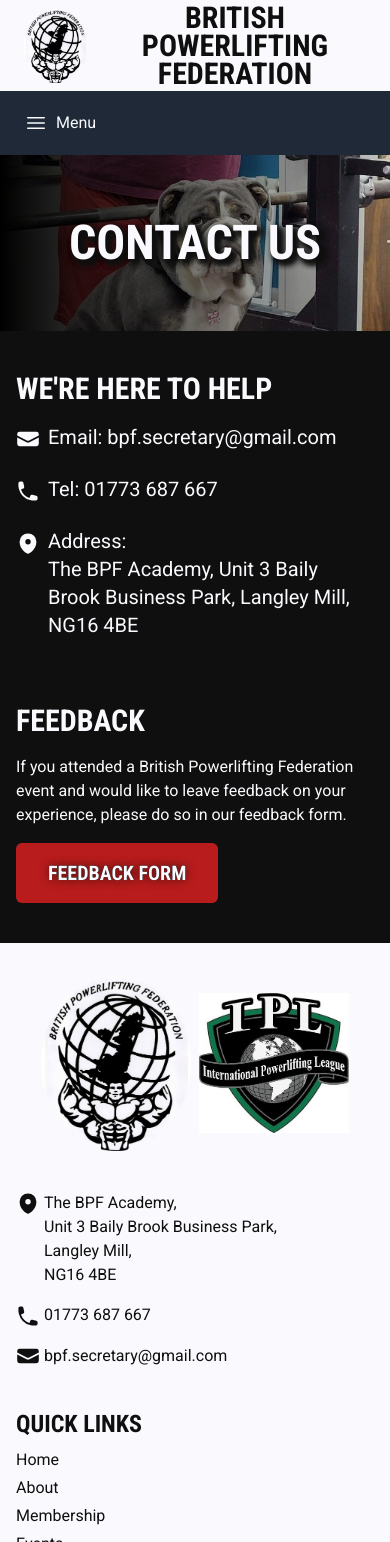
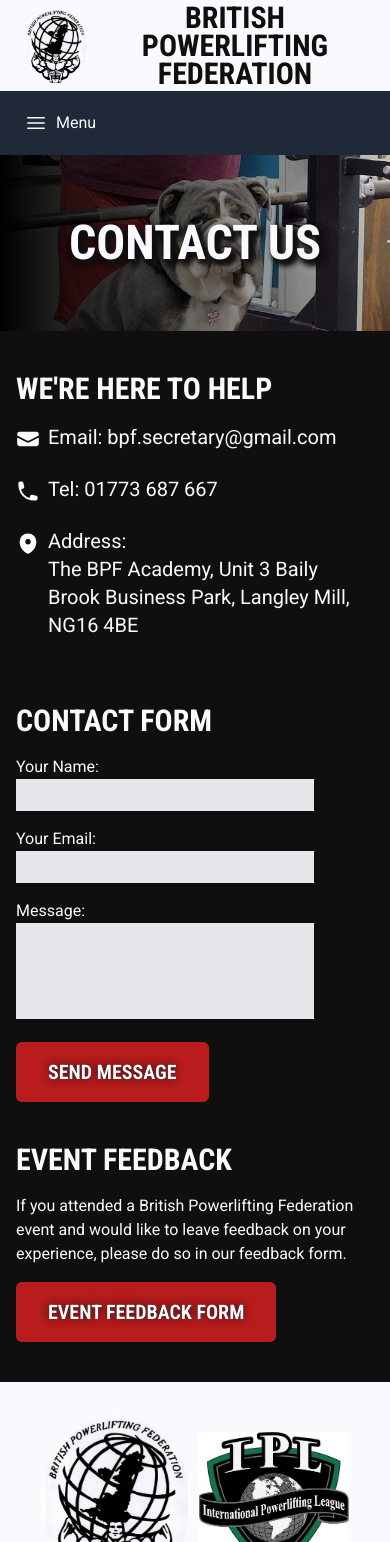
Before and after one commit to iamscottfreeman/bplf.co.uk, a Next.js app: page /contact in a window 390 px wide. Shown: the top 1542 px of the page. Built offline with nearby package versions, Linux system fonts and the light colour scheme.

Commit message:
Contact form

```diff
--- a/package.json
+++ b/package.json
@@ -20,6 +20,7 @@
     "image-size": "^1.0.2",
     "keen-slider": "^6.8.5",
     "next": "^13.4.8",
+    "nodemailer": "^6.9.4",
     "patch-package": "^7.0.0",
     "postcss": "8.4.24",
     "postinstall-postinstall": "^2.1.0",
--- /dev/null
+++ b/src/components/atoms/ContactForm.tsx
@@ -0,0 +1,114 @@
+import { fonts } from '@/helpers/fonts';
+import { useState } from 'react';
+import Spinner from './Spinner';
+
+export default function Contact() {
+  const failMessage = 'Unable to send your message. Please try again, or email us directly on bpf.secretary@gmail.com';
+  const successMessage = "Message sent. We'll get back to you soon.";
+
+  const [name, setName] = useState('');
+  const [email, setEmail] = useState('');
+  const [message, setMessage] = useState('');
+  const [messageSent, setMessageSent] = useState(false);
+  const [messageCallout, setMessageCallout] = useState('');
+  const [sendSuccess, setSendSuccess] = useState(true);
+  const [sendInProgress, setSendInProgress] = useState(false);
+
+  const handleSubmit = (e: any) => {
+    e.preventDefault();
+    setSendInProgress(true);
+    fetch('/api/email', {
+      method: 'POST',
+      headers: {
+        'Content-Type': 'application/json'
+      },
+      body: JSON.stringify({
+        email: email,
+        name: name,
+        message: message
+      })
+    })
+      .then((res) => {
+        if (res.status !== 200) {
+          setMessageCallout(failMessage);
+          setSendSuccess(false);
+        } else {
+          setMessageCallout(successMessage);
+          setSendSuccess(true);
+        }
+        setSendInProgress(false);
+        setMessageSent(true);
+      })
+      .catch((err) => {
+        setMessageCallout(failMessage);
+        setSendInProgress(false);
+        setSendSuccess(false);
+        setMessageSent(true);
+      });
+  };
+
+  return (
+    <>
+      <form onSubmit={handleSubmit} className='flex flex-col space-y-4'>
+        <div>
+          <label>
+            <span className='block'>Your Name:</span>
+            <input
+              disabled={sendInProgress}
+              required
+              onChange={(event) => setName(event.target.value)}
+              className={`text-black last:focus:bg-white w-10/12 p-1 ${sendInProgress ? 'bg-gray-400' : 'bg-gray-200'}`}
+            />
+          </label>
+        </div>
+        <div>
+          <label>
+            <span className='block'>Your Email:</span>
+            <input
+              disabled={sendInProgress}
+              required
+              onChange={(event) => setEmail(event.target.value)}
+              className={`text-black last:focus:bg-white w-10/12 p-1 ${sendInProgress ? 'bg-gray-400' : 'bg-gray-200'}`}
+            />
+          </label>
+        </div>
+        <div>
+          <label>
+            <span className='block'>Message:</span>
+            <textarea
+              required
+              disabled={sendInProgress}
+              onChange={(event) => setMessage(event.target.value)}
+              className={`text-black last:focus:bg-white w-10/12 p-1 resize-none h-24 ${
+                sendInProgress ? 'bg-gray-400' : 'bg-gray-200'
+              }`}
+            />
+          </label>
+        </div>
+        <div className='flex items-center'>
+          <button
+            type='submit'
+            disabled={sendInProgress}
+            className={`${
+              fonts.header.className
+            } text-shadow inline-block rounded-md text-offwhite px-8 py-4 text-xl uppercase transition-colors ${
+              sendInProgress ? 'bg-gray-500 cursor-wait' : 'bg-red-700 hover:bg-red-600 '
+            }`}
+          >
+            Send Message
+          </button>
+          {sendInProgress && (
+            <div className='ml-4'>
+              <Spinner />
+            </div>
+          )}
+        </div>
+      </form>
+      {messageSent && (
+        <div className={`p-2 mt-4 rounded ${sendSuccess ? 'bg-green-400 text-black' : 'bg-red-800 text-white'}`}>
+          {messageCallout}
+        </div>
+      )}
+    </>
+  );
+}
--- /dev/null
+++ b/src/pages/api/email.js
@@ -0,0 +1,63 @@
+import nodemailer from 'nodemailer';
+
+export default async function handler(req, res) {
+  if (req.method === 'POST') {
+    const contactEmail = nodemailer.createTransport({
+      host: 'smtp.sendgrid.net',
+      port: 465,
+      secure: true,
+      auth: {
+        user: 'apikey',
+        pass: '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'
+      }
+    });
+
+    await new Promise((resolve, reject) => {
+      contactEmail.verify((error) => {
+        if (error) {
+          reject(error);
+        } else {
+          resolve();
+        }
+      });
+    });
+
+    const email = req.body.email;
+    const name = req.body.name;
+    const message = req.body.message.replace(/(?:\r\n|\r|\n)/g, '<br>');
+
+    const mailOptions = {
+      from: 'email@scottfreeman.net',
+      to: 'email@scottfreeman.net',
+      cc: email,
+      replyTo: `${name} <${email}>`,
+      subject: 'BPF Website Contact Form Submission',
+      html: `
+           <p><b>From:</b> ${name}</p>
+           <p><b>Email:</b> ${email}</p>
+           <p><b>Message:</b><br />${message}</p>
+      `
+    };
+
+    await new Promise((resolve, reject) => {
+      contactEmail.sendMail(mailOptions, function (error, info) {
+        if (error) {
+          reject(error);
+        } else {
+          resolve(info);
+        }
+      });
+    });
+
+    res.statusCode = 200;
+    res.setHeader('Content-Type', 'application/json');
+    res.end(
+      JSON.stringify({
+        status: 'success'
+      })
+    );
+  } else {
+    res.statusCode = 404;
+    res.end('Not Found');
+  }
+}
--- a/src/pages/contact/index.tsx
+++ b/src/pages/contact/index.tsx
@@ -11,6 +11,7 @@
 import IconPhone from '@/components/icons/IconPhone';
 import IconMail from '@/components/icons/IconMail';
 import IconPin from '@/components/icons/IconPin';
+import ContactForm from '@/components/atoms/ContactForm';
 
 export default function Contact() {
   return (
@@ -24,8 +25,8 @@
         <section>
           <PageHeader title='Contact Us' />
           <Container className='py-10'>
-            <div className='flex flex-col lg:flex-row'>
-              <div className='mb-10 lg:w-1/2 text-xl'>
+            <div className='flex flex-col lg:flex-row space-y-10 lg:space-y-0 lg:space-x-4'>
+              <div className='lg:w-1/3 text-xl'>
                 <h2 className={`${fonts.header.className} uppercase text-3xl mb-4`}>We're here to help</h2>
                 <p className='mb-6'>
                   <Link href='mailto:bpf.secretary@gmail.com'>
@@ -50,16 +51,19 @@
                   </Link>
                 </p>
               </div>
-              <div className='xl:w-1/4'></div>
-              <div className='lg:w-1/2 xl:w-1/4 xl:ml-0 lg:ml-10'>
-                <h2 className={`${fonts.header.className} uppercase text-3xl mb-4`}>Feedback</h2>
+              <div className='lg:w-1/3'>
+                <h2 className={`${fonts.header.className} uppercase text-3xl mb-4`}>Contact Form</h2>
+                <ContactForm />
+              </div>
+              <div className='lg:w-1/3'>
+                <h2 className={`${fonts.header.className} uppercase text-3xl mb-4`}>Event Feedback</h2>
                 <p className='mb-4'>
                   If you attended a British Powerlifting Federation event and would like to leave feedback on your
                   experience, please do so in our feedback form.
                 </p>
                 <p>
                   <Button href='https://forms.gle/6P8iuGb4NBfzueLV7' target='_blank'>
-                    Feedback Form
+                    Event Feedback Form
                   </Button>
                 </p>
               </div>
```
Also changed, not shown: 1 other file (tests, documents, lock files or other folders).
